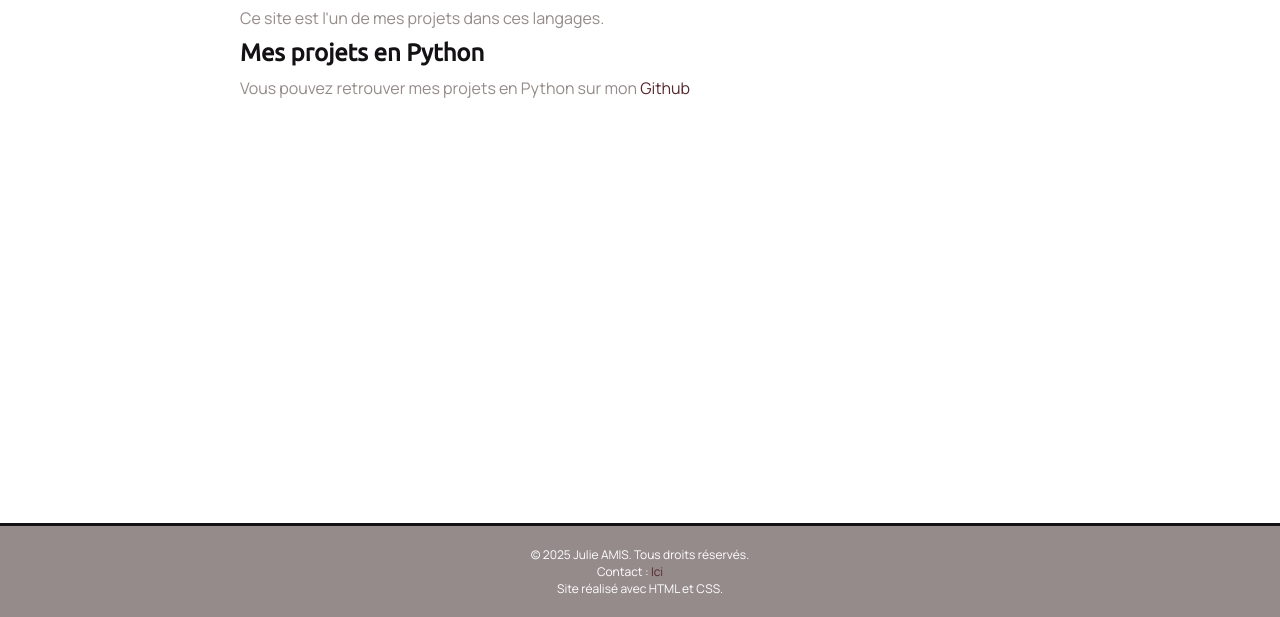
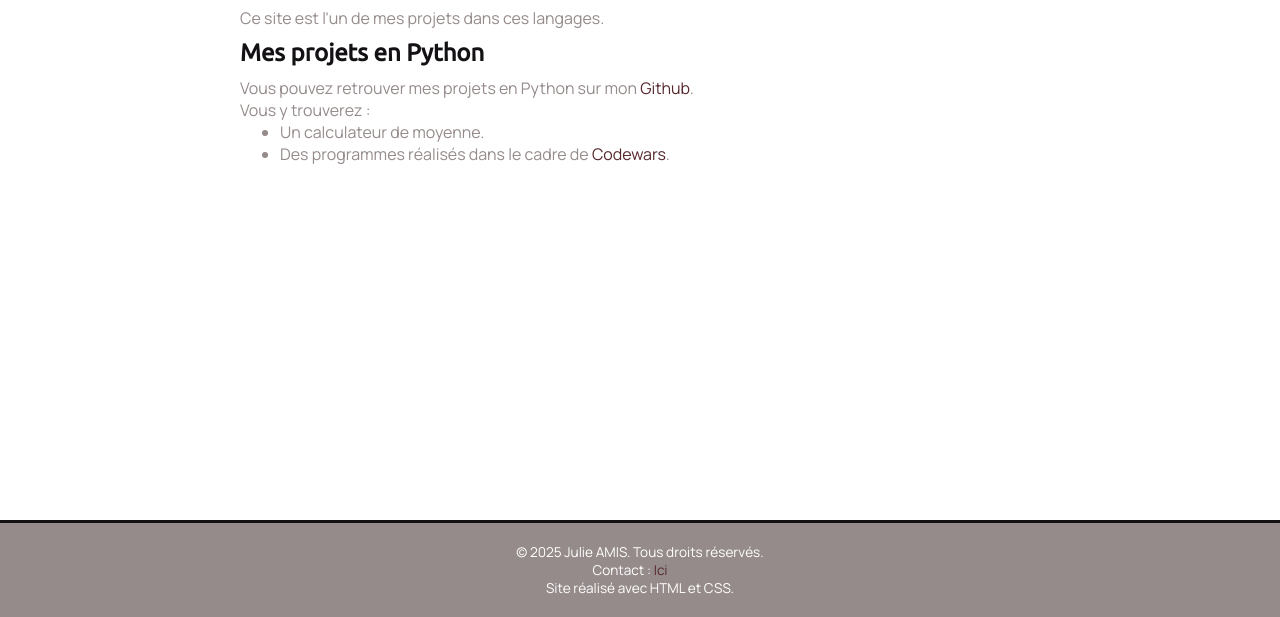
Before and after one commit to Helloutra/Site-Nantes, a plain HTML site: page portfolio.html in a window 1280 px wide. Shown: the part 183-800 px from the top of the page. Drawn offline with Linux system fonts and the light colour scheme.

Commit message:
[edit] Changing the footer size and project descriptions

```diff
--- a/portfolio.html
+++ b/portfolio.html
@@ -25,7 +25,11 @@
                 <h2>Mes projets en HTML & CSS</h2>
                 <p>Ce site est l'un de mes projets dans ces langages.</p>
                 <h2>Mes projets en Python</h2>
-                <p>Vous pouvez retrouver mes projets en Python sur mon <a href="https://github.com/Helloutra">Github</a></p>
+                <p>Vous pouvez retrouver mes projets en Python sur mon <a href="https://github.com/Helloutra">Github</a>.</p>
+                <p>Vous y trouverez :
+                    <ul><li>Un calculateur de moyenne.
+                    <li>Des programmes réalisés dans le cadre de <a href="https://www.codewars.com/">Codewars</a>.</ul>
+                </p>
         </section>
     </div>
 </main>
--- a/style.css
+++ b/style.css
@@ -74,9 +74,9 @@ h2 {
 }
 .CV-Lettre {
     display: flex;
+    justify-content: center;
     gap: 50px;
     align-items: flex-start;
-    justify-content: center;
     padding: 25px;
     min-width: 320px;
 }
@@ -131,7 +131,7 @@ h2 {
 footer {
     padding: 20px;
     text-align: center;
-    font-size: 0.75em;
+    font-size: 0.85em;
     border-top: 3px solid #141115;
     color: #FFFFFF;
     background-color: #958B8A;
```
